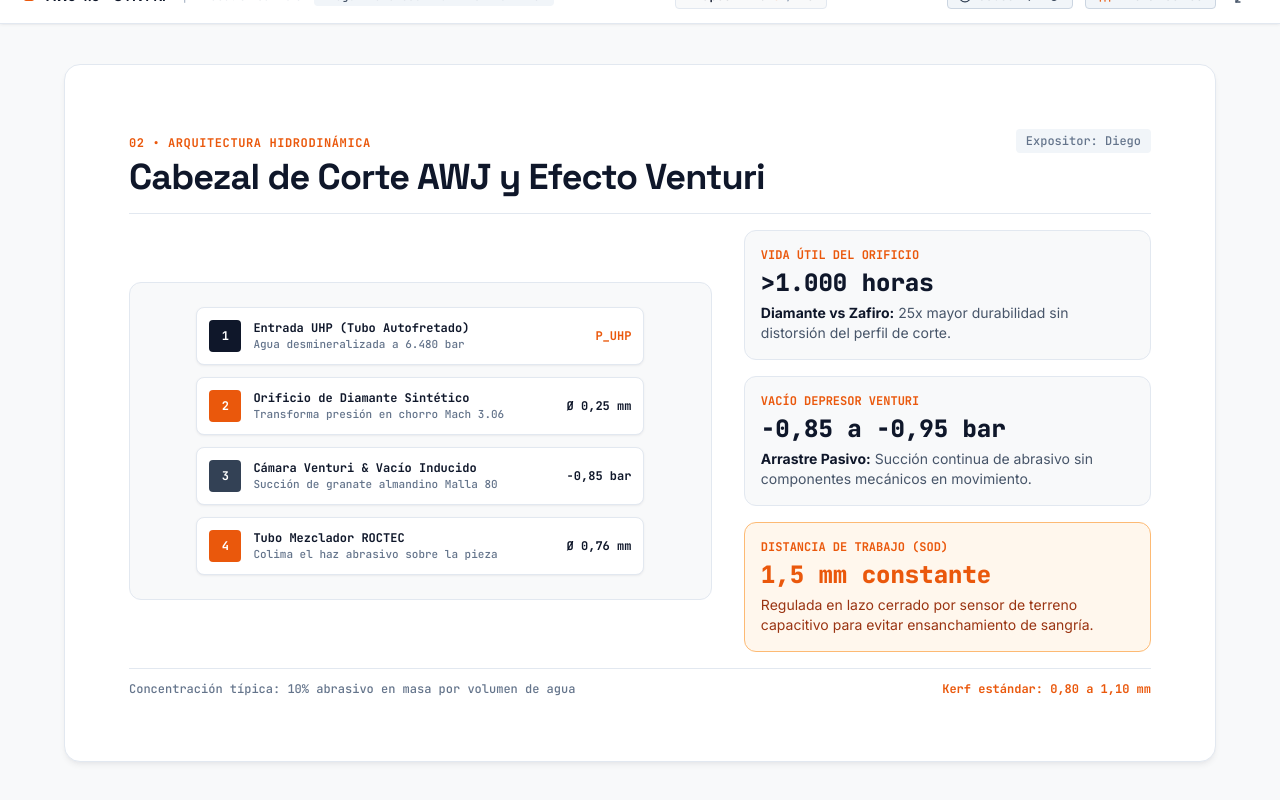
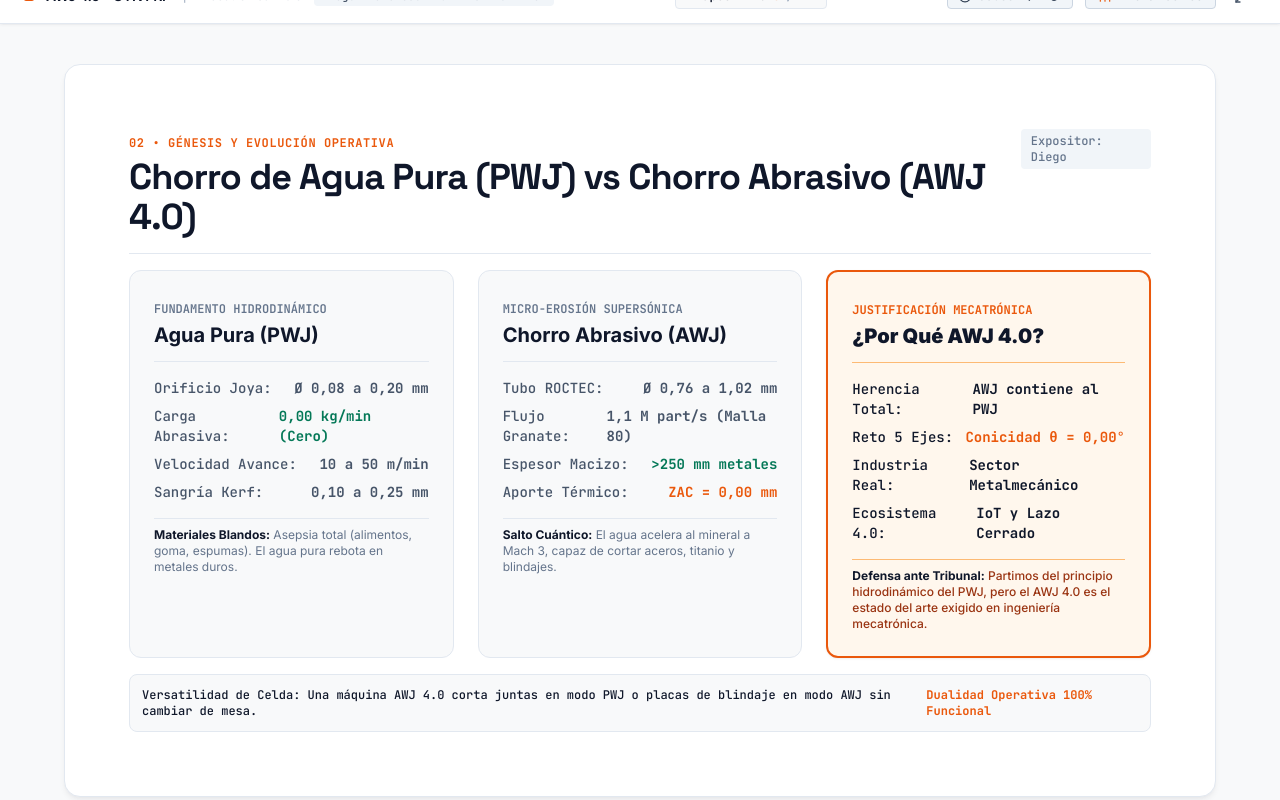
Before and after one commit to arielviale/corte-chorro-agua-utn, a React (Vite) app: page / in a window 1280 px wide. Both pictures are taken after a click on the button 575 px from the left and 804 px from the top of the page. Shown: the part 32-832 px from the top of the page. Built offline with nearby package versions, Linux system fonts and the light colour scheme.

Commit message:
feat: add Swiss presentation deck component for academic defense

```diff
--- a/src/components/SwissPresentationDeck.tsx
+++ b/src/components/SwissPresentationDeck.tsx
@@ -30,7 +30,7 @@ interface SwissPresentationDeckProps {
 
 export default function SwissPresentationDeck({ onOpenTechnicalAnnex }: SwissPresentationDeckProps) {
   const [currentSlide, setCurrentSlide] = useState<number>(1);
-  const totalSlides = 10;
+  const totalSlides = 11;
 
   // 15-20 min defense timer
   const [timerSeconds, setTimerSeconds] = useState<number>(0);
@@ -196,7 +196,7 @@ export default function SwissPresentationDeck({ onOpenTechnicalAnnex }: SwissPre
         <div className="fixed inset-0 z-50 bg-[#0F172A]/40 backdrop-blur-sm flex justify-center items-start pt-16 px-4">
           <div className="bg-white rounded-xl shadow-swiss-lg border border-[#E2E8F0] p-6 max-w-2xl w-full max-h-[80vh] overflow-y-auto">
             <div className="flex justify-between items-center pb-4 border-b border-[#E2E8F0]">
-              <h3 className="text-base font-bold text-[#0F172A]">Índice de la Defensa Técnica (10 Slides)</h3>
+              <h3 className="text-base font-bold text-[#0F172A]">Índice de la Defensa Técnica (11 Slides)</h3>
               <button
                 onClick={() => setShowDrawer(false)}
                 className="text-xs font-mono text-[#64748B] hover:text-[#0F172A] px-2 py-1 rounded bg-[#F1F5F9]"
@@ -208,14 +208,15 @@ export default function SwissPresentationDeck({ onOpenTechnicalAnnex }: SwissPre
               {[
                 { id: 1, title: '01. Portada Institucional UTN FRP', type: 'Dark Canvas' },
                 { id: 2, title: '02. Principio Físico y Métricas UHP', type: 'Layout A (Big Metrics)' },
-                { id: 3, title: '03. Cabezal de Corte & Efecto Venturi', type: 'Layout C (Graphic/Metric Split)' },
-                { id: 4, title: '04. Cadena de Transformación Hidráulica', type: 'Layout D (Timeline)' },
-                { id: 5, title: '05. Comparativa Técnica vs Láser y Plasma', type: 'Layout B (3 Columns)' },
-                { id: 6, title: '06. Cinemática Activa y Conicidad θ = 0°', type: 'Layout A (Big Metric + 5 Ejes)' },
-                { id: 7, title: '07. Espectro de Materiales Industriales', type: 'Layout B (3 Columns)' },
-                { id: 8, title: '08. Calidades Q1-Q5 y Defectología', type: 'Layout C (Graphic/Metric Split)' },
-                { id: 9, title: '09. Industria 4.0 & Ecosistema Ciberfísico', type: 'Layout D (Timeline)' },
-                { id: 10, title: '10. Conclusiones y Preguntas Tribunal', type: 'Dark Canvas' },
+                { id: 3, title: '03. Génesis: Chorro Puro (PWJ) vs Abrasivo (AWJ)', type: 'Layout B (3 Columns)' },
+                { id: 4, title: '04. Cabezal de Corte & Efecto Venturi', type: 'Layout C (Graphic/Metric Split)' },
+                { id: 5, title: '05. Cadena de Transformación Hidráulica', type: 'Layout D (Timeline)' },
+                { id: 6, title: '06. Comparativa Técnica vs Láser y Plasma', type: 'Layout B (3 Columns)' },
+                { id: 7, title: '07. Cinemática Activa y Conicidad θ = 0°', type: 'Layout A (Big Metric + 5 Ejes)' },
+                { id: 8, title: '08. Espectro de Materiales Industriales', type: 'Layout B (3 Columns)' },
+                { id: 9, title: '09. Calidades Q1-Q5 y Defectología', type: 'Layout C (Graphic/Metric Split)' },
+                { id: 10, title: '10. Industria 4.0 & Ecosistema Ciberfísico', type: 'Layout D (Timeline)' },
+                { id: 11, title: '11. Conclusiones y Preguntas Tribunal', type: 'Dark Canvas' },
               ].map((s) => (
                 <button
                   key={s.id}
@@ -421,7 +422,7 @@ export default function SwissPresentationDeck({ onOpenTechnicalAnnex }: SwissPre
           )}
 
           {/* ========================================================================= */}
-          {/* SLIDE 3: [LIGHT] Layout C: Graphic & Metric Split — Cabezal AWJ & Venturi */}
+          {/* SLIDE 3: [LIGHT] Layout B: 3-Column Feature Cards — PWJ vs AWJ 4.0        */}
           {/* ========================================================================= */}
           {currentSlide === 3 && (
             <div className="h-full w-full rounded-2xl bg-white p-8 sm:p-12 lg:p-16 flex flex-col justify-between shadow-swiss-card border border-[#E2E8F0]">
@@ -429,7 +430,125 @@ export default function SwissPresentationDeck({ onOpenTechnicalAnnex }: SwissPre
               <div className="flex justify-between items-start border-b border-[#E2E8F0] pb-4">
                 <div>
                   <span className="text-xs font-mono font-bold tracking-wider text-[#EA580C] uppercase">
-                    02 • Arquitectura Hidrodinámica
+                    02 • Génesis y Evolución Operativa
+                  </span>
+                  <h2 className="text-2xl sm:text-4xl font-bold text-[#0F172A] tracking-tight mt-1 font-display">
+                    Chorro de Agua Pura (PWJ) vs Chorro Abrasivo (AWJ 4.0)
+                  </h2>
+                </div>
+                <span className="text-xs font-mono text-[#64748B] bg-[#F1F5F9] px-2.5 py-1 rounded">
+                  Expositor: Diego
+                </span>
+              </div>
+
+              {/* 3-Column Feature Cards (Layout B) */}
+              <div className="grid grid-cols-1 md:grid-cols-3 gap-6 my-auto py-4">
+                {/* Column 1: PWJ */}
+                <div className="p-6 rounded-xl bg-[#F8F9FA] border border-[#E2E8F0] space-y-4">
+                  <div className="border-b border-[#E2E8F0] pb-3">
+                    <span className="text-xs font-mono font-semibold text-[#64748B] uppercase">Fundamento Hidrodinámico</span>
+                    <h3 className="text-xl font-bold text-[#0F172A] mt-0.5">Agua Pura (PWJ)</h3>
+                  </div>
+                  <div className="space-y-2 text-sm text-[#475569]">
+                    <div className="flex justify-between font-mono">
+                      <span>Orificio Joya:</span>
+                      <strong>Ø 0,08 a 0,20 mm</strong>
+                    </div>
+                    <div className="flex justify-between font-mono">
+                      <span>Carga Abrasiva:</span>
+                      <strong className="text-emerald-700">0,00 kg/min (Cero)</strong>
+                    </div>
+                    <div className="flex justify-between font-mono">
+                      <span>Velocidad Avance:</span>
+                      <strong>10 a 50 m/min</strong>
+                    </div>
+                    <div className="flex justify-between font-mono">
+                      <span>Sangría Kerf:</span>
+                      <strong>0,10 a 0,25 mm</strong>
+                    </div>
+                  </div>
+                  <p className="text-xs text-[#64748B] pt-2 border-t border-[#E2E8F0]">
+                    <strong className="text-[#0F172A]">Materiales Blandos:</strong> Asepsia total (alimentos, goma, espumas). El agua pura rebota en metales duros.
+                  </p>
+                </div>
+
+                {/* Column 2: AWJ */}
+                <div className="p-6 rounded-xl bg-[#F8F9FA] border border-[#E2E8F0] space-y-4">
+                  <div className="border-b border-[#E2E8F0] pb-3">
+                    <span className="text-xs font-mono font-semibold text-[#64748B] uppercase">Micro-Erosión Supersónica</span>
+                    <h3 className="text-xl font-bold text-[#0F172A] mt-0.5">Chorro Abrasivo (AWJ)</h3>
+                  </div>
+                  <div className="space-y-2 text-sm text-[#475569]">
+                    <div className="flex justify-between font-mono">
+                      <span>Tubo ROCTEC:</span>
+                      <strong>Ø 0,76 a 1,02 mm</strong>
+                    </div>
+                    <div className="flex justify-between font-mono">
+                      <span>Flujo Granate:</span>
+                      <strong>1,1 M part/s (Malla 80)</strong>
+                    </div>
+                    <div className="flex justify-between font-mono">
+                      <span>Espesor Macizo:</span>
+                      <strong className="text-emerald-700">&gt;250 mm metales</strong>
+                    </div>
+                    <div className="flex justify-between font-mono">
+                      <span>Aporte Térmico:</span>
+                      <strong className="text-[#EA580C]">ZAC = 0,00 mm</strong>
+                    </div>
+                  </div>
+                  <p className="text-xs text-[#64748B] pt-2 border-t border-[#E2E8F0]">
+                    <strong className="text-[#0F172A]">Salto Cuántico:</strong> El agua acelera al mineral a Mach 3, capaz de cortar aceros, titanio y blindajes.
+                  </p>
+                </div>
+
+                {/* Column 3: Justificación del Proyecto UTN */}
+                <div className="p-6 rounded-xl bg-[#FFF7ED] border-2 border-[#EA580C] space-y-4 shadow-swiss">
+                  <div className="border-b border-[#FDBA74] pb-3">
+                    <span className="text-xs font-mono font-bold text-[#EA580C] uppercase">Justificación Mecatrónica</span>
+                    <h3 className="text-xl font-black text-[#0F172A] mt-0.5">¿Por Qué AWJ 4.0?</h3>
+                  </div>
+                  <div className="space-y-2 text-sm text-[#9A3412]">
+                    <div className="flex justify-between font-mono">
+                      <span className="text-[#0F172A]">Herencia Total:</span>
+                      <strong className="text-[#0F172A]">AWJ contiene al PWJ</strong>
+                    </div>
+                    <div className="flex justify-between font-mono">
+                      <span className="text-[#0F172A]">Reto 5 Ejes:</span>
+                      <strong className="text-[#EA580C]">Conicidad θ = 0,00°</strong>
+                    </div>
+                    <div className="flex justify-between font-mono">
+                      <span className="text-[#0F172A]">Industria Real:</span>
+                      <strong className="text-[#0F172A]">Sector Metalmecánico</strong>
+                    </div>
+                    <div className="flex justify-between font-mono">
+                      <span className="text-[#0F172A]">Ecosistema 4.0:</span>
+                      <strong className="text-[#0F172A]">IoT y Lazo Cerrado</strong>
+                    </div>
+                  </div>
+                  <p className="text-xs text-[#9A3412] pt-2 border-t border-[#FDBA74] font-medium">
+                    <strong className="text-[#0F172A]">Defensa ante Tribunal:</strong> Partimos del principio hidrodinámico del PWJ, pero el AWJ 4.0 es el estado del arte exigido en ingeniería mecatrónica.
+                  </p>
+                </div>
+              </div>
+
+              {/* Bottom Takeaway */}
+              <div className="p-3 rounded-lg bg-[#F8F9FA] border border-[#E2E8F0] text-xs font-mono text-[#0F172A] flex flex-col sm:flex-row justify-between items-start sm:items-center gap-2">
+                <span>Versatilidad de Celda: Una máquina AWJ 4.0 corta juntas en modo PWJ o placas de blindaje en modo AWJ sin cambiar de mesa.</span>
+                <span className="text-[#EA580C] font-bold">Dualidad Operativa 100% Funcional</span>
+              </div>
+            </div>
+          )}
+
+          {/* ========================================================================= */}
+          {/* SLIDE 4: [LIGHT] Layout C: Graphic & Metric Split — Cabezal AWJ & Venturi */}
+          {/* ========================================================================= */}
+          {currentSlide === 4 && (
+            <div className="h-full w-full rounded-2xl bg-white p-8 sm:p-12 lg:p-16 flex flex-col justify-between shadow-swiss-card border border-[#E2E8F0]">
+              {/* Header */}
+              <div className="flex justify-between items-start border-b border-[#E2E8F0] pb-4">
+                <div>
+                  <span className="text-xs font-mono font-bold tracking-wider text-[#EA580C] uppercase">
+                    03 • Arquitectura Hidrodinámica
                   </span>
                   <h2 className="text-2xl sm:text-4xl font-bold text-[#0F172A] tracking-tight mt-1 font-display">
                     Cabezal de Corte AWJ y Efecto Venturi
@@ -544,15 +663,15 @@ export default function SwissPresentationDeck({ onOpenTechnicalAnnex }: SwissPre
           )}
 
           {/* ========================================================================= */}
-          {/* SLIDE 4: [LIGHT] Layout D: Horizontal Process Timeline — Cadena UHP       */}
+          {/* SLIDE 5: [LIGHT] Layout D: Horizontal Process Timeline — Cadena UHP       */}
           {/* ========================================================================= */}
-          {currentSlide === 4 && (
+          {currentSlide === 5 && (
             <div className="h-full w-full rounded-2xl bg-white p-8 sm:p-12 lg:p-16 flex flex-col justify-between shadow-swiss-card border border-[#E2E8F0]">
               {/* Header */}
               <div className="flex justify-between items-start border-b border-[#E2E8F0] pb-4">
                 <div>
                   <span className="text-xs font-mono font-bold tracking-wider text-[#EA580C] uppercase">
-                    03 • Cinemática y Cadena Hidrodinámica
+                    04 • Cinemática y Cadena Hidrodinámica
                   </span>
                   <h2 className="text-2xl sm:text-4xl font-bold text-[#0F172A] tracking-tight mt-1 font-display">
                     Cadena de Transformación Energética
@@ -635,15 +754,15 @@ export default function SwissPresentationDeck({ onOpenTechnicalAnnex }: SwissPre
           )}
 
           {/* ========================================================================= */}
-          {/* SLIDE 5: [LIGHT] Layout B: 3-Column Feature Cards — AWJ vs Térmicos       */}
+          {/* SLIDE 6: [LIGHT] Layout B: 3-Column Feature Cards — AWJ vs Térmicos       */}
           {/* ========================================================================= */}
-          {currentSlide === 5 && (
+          {currentSlide === 6 && (
             <div className="h-full w-full rounded-2xl bg-white p-8 sm:p-12 lg:p-16 flex flex-col justify-between shadow-swiss-card border border-[#E2E8F0]">
               {/* Header */}
               <div className="flex justify-between items-start border-b border-[#E2E8F0] pb-4">
                 <div>
                   <span className="text-xs font-mono font-bold tracking-wider text-[#EA580C] uppercase">
-                    04 • Análisis Comparativo de Tecnologías
+                    05 • Análisis Comparativo de Tecnologías
                   </span>
                   <h2 className="text-2xl sm:text-4xl font-bold text-[#0F172A] tracking-tight mt-1 font-display">
                     Chorro de Agua vs Procesos Térmicos
@@ -741,15 +860,15 @@ export default function SwissPresentationDeck({ onOpenTechnicalAnnex }: SwissPre
           )}
 
           {/* ========================================================================= */}
-          {/* SLIDE 6: [LIGHT] Layout A: Big Metric & Cinemática — Compensación 5 Ejes  */}
+          {/* SLIDE 7: [LIGHT] Layout A: Big Metric & Cinemática — Compensación 5 Ejes  */}
           {/* ========================================================================= */}
-          {currentSlide === 6 && (
+          {currentSlide === 7 && (
             <div className="h-full w-full rounded-2xl bg-white p-8 sm:p-12 lg:p-16 flex flex-col justify-between shadow-swiss-card border border-[#E2E8F0]">
               {/* Header */}
               <div className="flex justify-between items-start border-b border-[#E2E8F0] pb-4">
                 <div>
                   <span className="text-xs font-mono font-bold tracking-wider text-[#EA580C] uppercase">
-                    05 • Cinemática Multieje y Control CNC
+                    06 • Cinemática Multieje y Control CNC
                   </span>
                   <h2 className="text-2xl sm:text-4xl font-bold text-[#0F172A] tracking-tight mt-1 font-display">
                     Compensación Activa de Conicidad (Tilt-A-Jet)
@@ -864,15 +983,15 @@ export default function SwissPresentationDeck({ onOpenTechnicalAnnex }: SwissPre
           )}
 
           {/* ========================================================================= */}
-          {/* SLIDE 7: [LIGHT] Layout B: 3-Column Feature Cards — Materiales Críticos  */}
+          {/* SLIDE 8: [LIGHT] Layout B: 3-Column Feature Cards — Materiales Críticos  */}
           {/* ========================================================================= */}
-          {currentSlide === 7 && (
+          {currentSlide === 8 && (
             <div className="h-full w-full rounded-2xl bg-white p-8 sm:p-12 lg:p-16 flex flex-col justify-between shadow-swiss-card border border-[#E2E8F0]">
               {/* Header */}
               <div className="flex justify-between items-start border-b border-[#E2E8F0] pb-4">
                 <div>
                   <span className="text-xs font-mono font-bold tracking-wider text-[#EA580C] uppercase">
-                    06 • Versatilidad Metalúrgica
+                    07 • Versatilidad Metalúrgica
                   </span>
                   <h2 className="text-2xl sm:text-4xl font-bold text-[#0F172A] tracking-tight mt-1 font-display">
                     Espectro de Materiales Industriales Críticos
@@ -958,15 +1077,15 @@ export default function SwissPresentationDeck({ onOpenTechnicalAnnex }: SwissPre
           )}
 
           {/* ========================================================================= */}
-          {/* SLIDE 8: [LIGHT] Layout C: Graphic/Metric Split — Calidades Q1-Q5 y Defectos*/}
+          {/* SLIDE 9: [LIGHT] Layout C: Graphic/Metric Split — Calidades Q1-Q5 y Defectos*/}
           {/* ========================================================================= */}
-          {currentSlide === 8 && (
+          {currentSlide === 9 && (
             <div className="h-full w-full rounded-2xl bg-white p-8 sm:p-12 lg:p-16 flex flex-col justify-between shadow-swiss-card border border-[#E2E8F0]">
               {/* Header */}
               <div className="flex justify-between items-start border-b border-[#E2E8F0] pb-4">
                 <div>
                   <span className="text-xs font-mono font-bold tracking-wider text-[#EA580C] uppercase">
-                    07 • Control de Calidad y Solución de Defectos
+                    08 • Control de Calidad y Solución de Defectos
                   </span>
                   <h2 className="text-2xl sm:text-4xl font-bold text-[#0F172A] tracking-tight mt-1 font-display">
                     Niveles de Acabado (Q1 a Q5) y Defectología
@@ -1069,15 +1188,15 @@ export default function SwissPresentationDeck({ onOpenTechnicalAnnex }: SwissPre
           )}
 
           {/* ========================================================================= */}
-          {/* SLIDE 9: [LIGHT] Layout D: Horizontal Process Timeline — Industria 4.0   */}
+          {/* SLIDE 10: [LIGHT] Layout D: Horizontal Process Timeline — Industria 4.0   */}
           {/* ========================================================================= */}
-          {currentSlide === 9 && (
+          {currentSlide === 10 && (
             <div className="h-full w-full rounded-2xl bg-white p-8 sm:p-12 lg:p-16 flex flex-col justify-between shadow-swiss-card border border-[#E2E8F0]">
               {/* Header */}
               <div className="flex justify-between items-start border-b border-[#E2E8F0] pb-4">
                 <div>
                   <span className="text-xs font-mono font-bold tracking-wider text-[#EA580C] uppercase">
-                    08 • Integración Ciberfísica y Sustentabilidad
+                    09 • Integración Ciberfísica y Sustentabilidad
                   </span>
                   <h2 className="text-2xl sm:text-4xl font-bold text-[#0F172A] tracking-tight mt-1 font-display">
                     AWJ en la Industria 4.0: Ecosistema Autónomo
@@ -1160,9 +1279,9 @@ export default function SwissPresentationDeck({ onOpenTechnicalAnnex }: SwissPre
           )}
 
           {/* ========================================================================= */}
-          {/* SLIDE 10: [DARK CANVAS #2] Closing / Q&A Slide                            */}
+          {/* SLIDE 11: [DARK CANVAS #2] Closing / Q&A Slide                            */}
           {/* ========================================================================= */}
-          {currentSlide === 10 && (
+          {currentSlide === 11 && (
             <div className="h-full w-full rounded-2xl bg-[#0F172A] text-white p-8 sm:p-12 lg:p-16 flex flex-col justify-between shadow-swiss-lg border border-slate-800 relative overflow-hidden">
               <div className="absolute inset-0 bg-technical-grid opacity-10 pointer-events-none" />
 
@@ -1170,7 +1289,7 @@ export default function SwissPresentationDeck({ onOpenTechnicalAnnex }: SwissPre
               <div className="relative z-10 flex justify-between items-start border-b border-slate-800 pb-6">
                 <div>
                   <span className="text-xs font-mono font-bold tracking-wider text-[#EA580C] uppercase block">
-                    Defensa de Proyecto Final • Conclusión
+                    10 • Defensa de Proyecto Final • Conclusión
                   </span>
                   <span className="text-sm text-slate-400 block mt-0.5">
                     UTN Facultad Regional Paraná • Tecnicatura Universitaria en Mecatrónica
```
Also changed, not shown: 1 other file (tests, documents, lock files or other folders).
